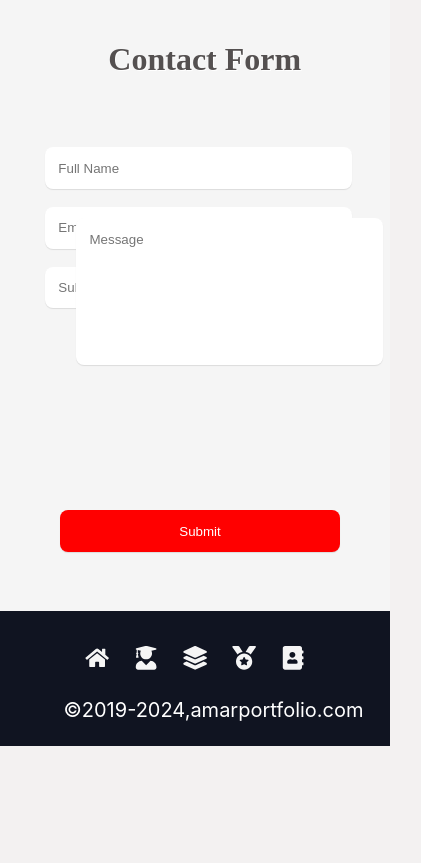
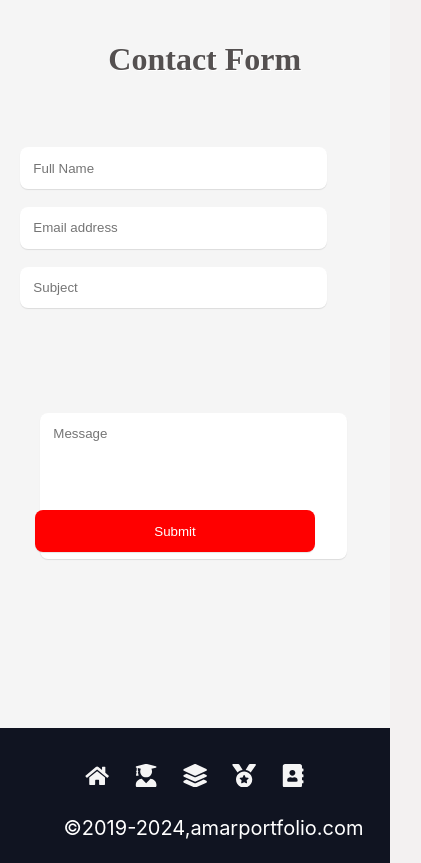
Before and after one commit to Amaranadh9989/Amaranadh_portfolio, a React (Create React App) app: page / in a window 390 px wide. Shown: the part 5380-6243 px from the top of the page, 421 px wide, since content can reach past the window. Before the commit the page ends 6126 px from the top, so only its background shows below. Built offline with nearby package versions, Linux system fonts and the light colour scheme.

Commit message:
responsive testing25

```diff
--- a/src/components/ContactForm.css
+++ b/src/components/ContactForm.css
@@ -130,21 +130,18 @@ h1 {
 }
 }
 @media (max-width: 480px) {
-  .ContactForm {
-    height: 600px;
+  .ContactForm{
+    height: 85vh;
   }
-
-  .ContactForm h1 {
+ .ContactForm h1{
+  position: relative;
+  top:30px;
+ }
+  #form_container{
     position: relative;
-    top: 30px;
-  }
-
-  #form_container {
-    position: relative;
-    top: 15px;
+    top:15px;
     margin-left: 40px;
   }
-
   .half {
     width: 100%;
     float: none;
@@ -155,19 +152,15 @@ h1 {
   .input-email,
   .input-subject,
   .input-message {
-    width: 80%;
-    margin-left: 5px;
+    width: 80%; /* Adjust the width for better spacing */
   }
-
-  #message_container {
+  #mesage_container {
     margin-right: 0;
-    top: -80px; /* Adjust the position for better spacing */
+    top: 0; /* Adjust the position for better spacing */
   }
-
-  .input-submit {
+  .input-submit{
     position: relative;
-    top: 10px;
-    width: 80%;
-    margin-left: 20px;
+    top:10px;
+    width:80%;
   }
 }
```
